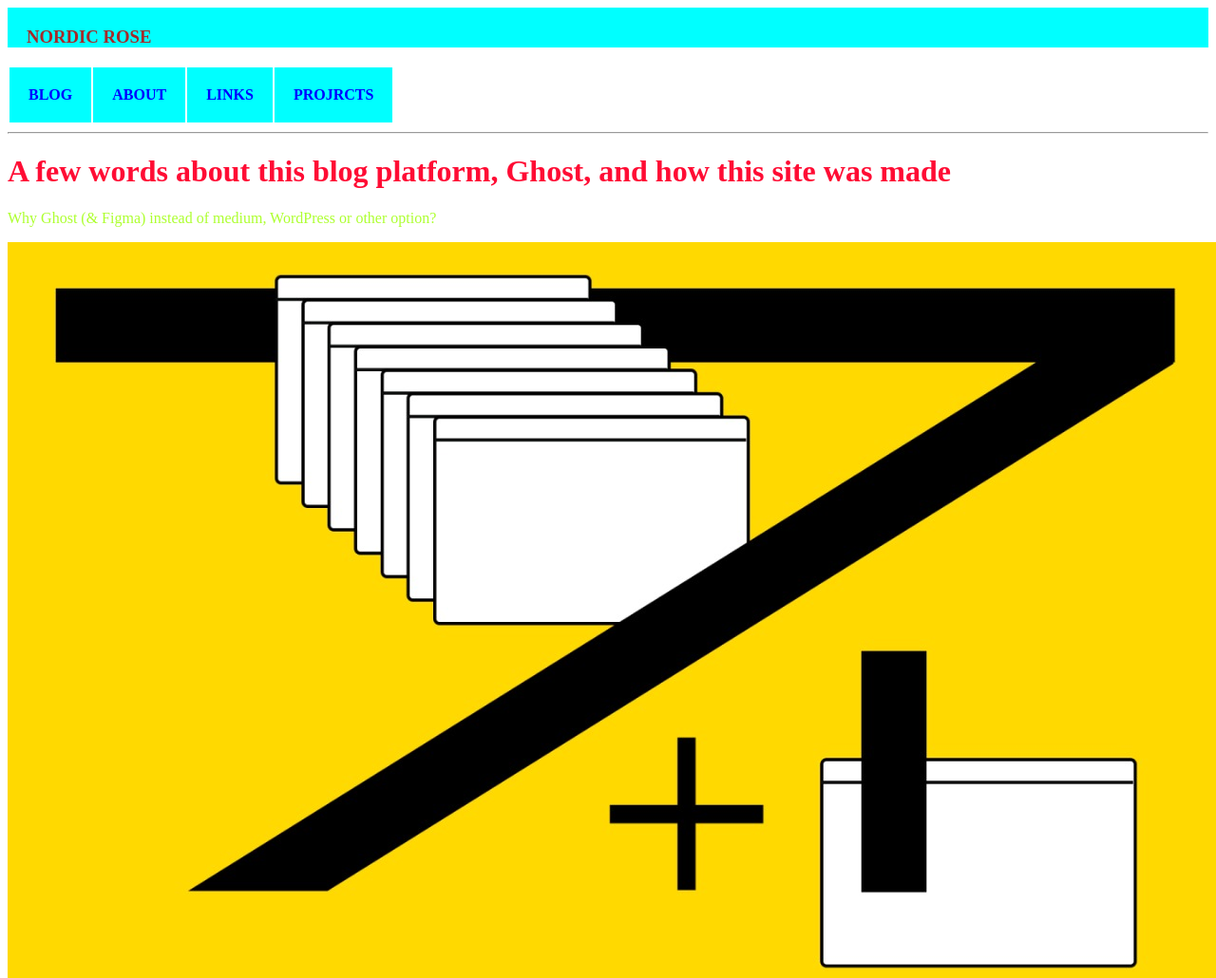
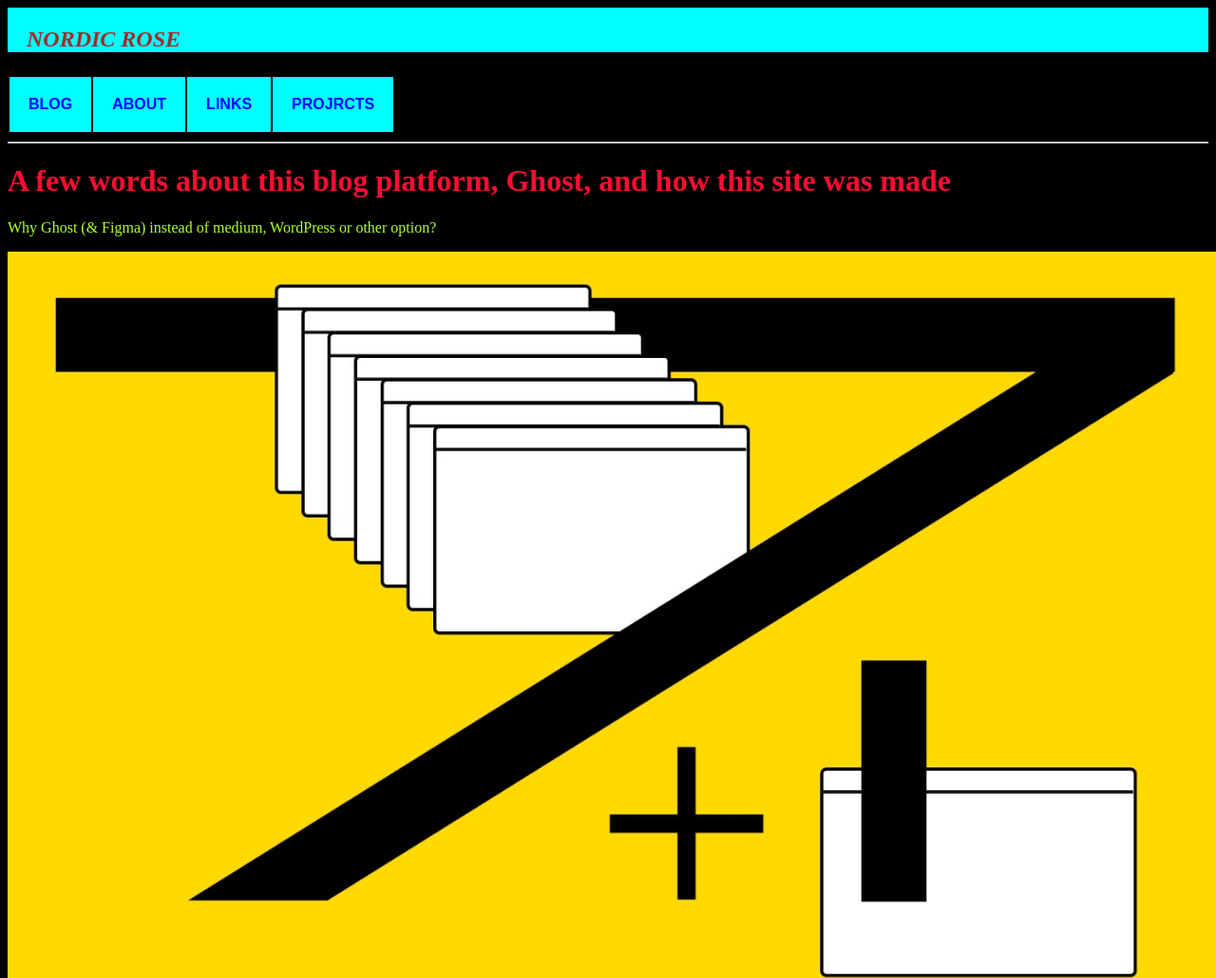
Before and after one commit to Umair-Jamaat-Ali/CSS-class, a plain HTML site: page index.html in a window 1280 px wide. Shown: the top 1030 px of the page at 95% size. Drawn offline with Linux system fonts and the light colour scheme.

Commit message:
text style

```diff
--- a/style.css
+++ b/style.css
@@ -1,12 +1,23 @@
+body{
+    background-color: black;
+
+}
 h3{
     color:brown;
     background-color: aqua;
     padding-left: 20px;
     padding-top: 20px;
+    font-size: x-large;
+    font-style: italic;
+    font-weight: bolder;
+    font-variant: small-caps;
+    text-transform: capitalize;
 }
 .color{
     color:blue; background-color: aqua;
     padding: 20px;
+    font-family: Arial, Helvetica, sans-serif;
+    text-transform: uppercase;
 }
 h1{
     color:rgb(255, 12, 52); pad
```
